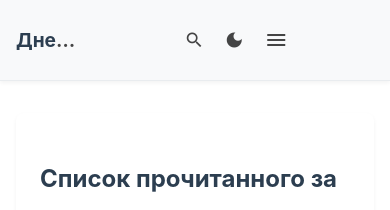
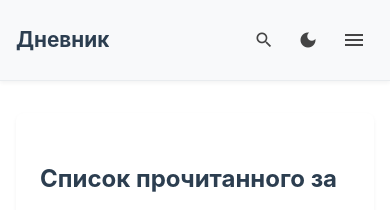
Before and after one commit to Xtoman/xtoman.github.io, a Jekyll site: the page built from index.html, in a window 390 px wide. Shown: the top 210 px of the page. Built offline with Jekyll 4.4.1, drawn with Linux system fonts in a browser that asks for light colours; the list of posts is cut into pages by our own code.

Commit message:
Improve mobile header layout and photoproject descriptions

```diff
--- a/assets/css/style.css
+++ b/assets/css/style.css
@@ -908,6 +908,12 @@ body.menu-open::after {
     color: var(--meta-color);
     font-size: 1.1rem;
     font-style: italic;
+    max-width: 720px;
+    margin: 0 auto;
+    line-height: 1.6;
+    padding: 0 1rem;
+    word-break: break-word;
+    hyphens: auto;
 }
 
 /* Сетка фотопроектов */
@@ -1032,6 +1038,9 @@ body.menu-open::after {
     max-width: 800px;
     margin: 1.5rem auto;
     font-style: italic;
+    padding: 0 1.25rem;
+    word-break: break-word;
+    hyphens: auto;
 }
 
 .photoproject-header .photoproject-meta {
@@ -1305,3 +1314,46 @@ body.menu-open::after {
     border-radius: 8px;
     margin: 4rem 0;
 }
+
+
+@media (max-width: 768px) {
+    header {
+        flex-direction: row;
+        align-items: center;
+        justify-content: space-between;
+        gap: 0.5rem;
+    }
+
+    .site-logo {
+        font-size: 1.3rem;
+        max-width: 70%;
+        overflow: hidden;
+        text-overflow: ellipsis;
+        white-space: nowrap;
+    }
+
+    .header-controls {
+        margin-left: auto;
+        width: auto;
+        justify-content: flex-end;
+        gap: 0.5rem;
+    }
+
+    .header-controls .icon-button {
+        width: 36px;
+        height: 36px;
+    }
+}
+
+@media (max-width: 600px) {
+    .page-description {
+        font-size: 1rem;
+        max-width: 100%;
+        padding: 0 1.5rem;
+    }
+
+    .photoproject-description {
+        font-size: 1.05rem;
+        padding: 0 1.25rem;
+    }
+}
```
